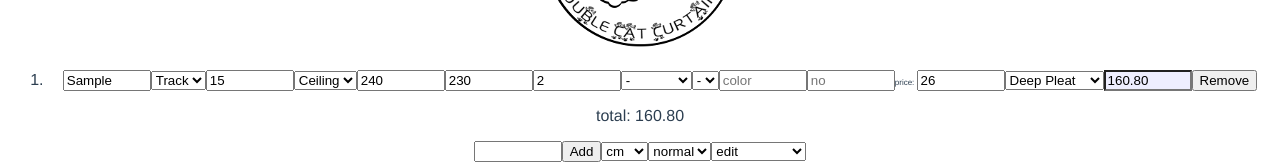
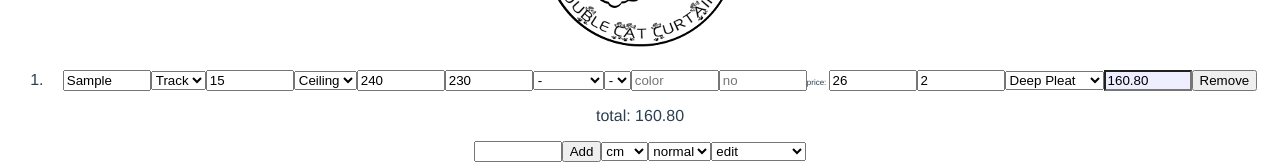
Before and after one commit to doublecatgroup/form, a Vue app: page / in a window 1280 px wide. Both pictures are taken after typing "Sample" into the empty fields and a click on the button "Add". Shown: the part 210-374 px from the top of the page. Built offline with nearby package versions, Linux system fonts and the light colour scheme.

Commit message:
Move ratio

```diff
--- a/src/components/WindowView.vue
+++ b/src/components/WindowView.vue
@@ -10,10 +10,10 @@
 
     <input-by-unit :unit="unit" v-model.number="width" placeholder="width" />
     <input-by-unit :unit="unit" v-model.number="drop" placeholder="drop" />
-    <input type="number" v-model.number="ratio" step="0.1" placeholder="ratio" />
 
     <fabric v-model="fabric"/>
 
+    <input type="number" v-model.number="ratio" step="0.1" placeholder="ratio" />
     <select v-model="heading">
       <option v-for="(value, name) in headings" :key="name" :value="name"> {{ value.en }}</option>
     </select>
```
